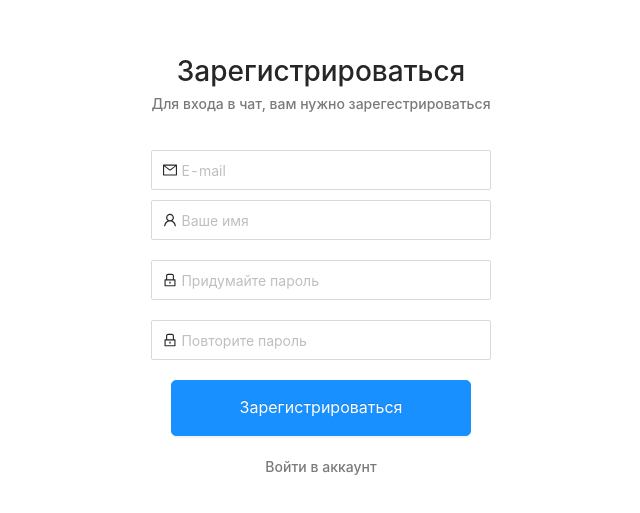
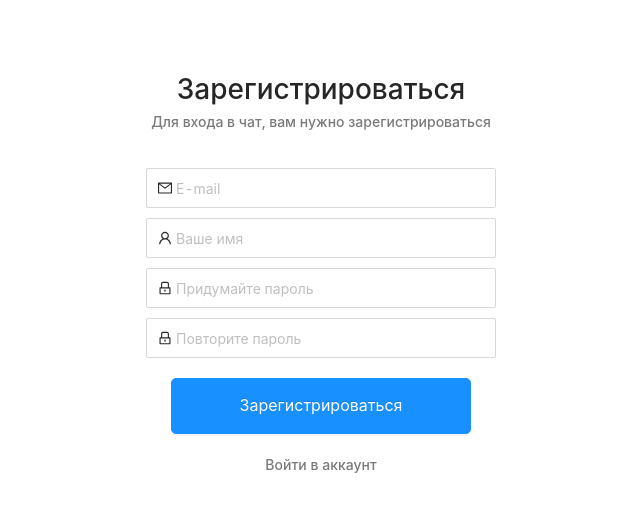
Before and after one commit to Cryfear/react-chat, a React (Create React App) app: page /registration in a window 1280 px wide. Shown: the part 133-646 px from the top of the page, without its empty margins (319-959 px from the left). Built offline with nearby package versions, Linux system fonts and the light colour scheme.

Commit message:
registration success page added

```diff
--- a/src/pages/Auth/Auth.scss
+++ b/src/pages/Auth/Auth.scss
@@ -27,9 +27,9 @@
     }
   }
 
-  .loginF__wrapper {
+  .login__wrapper {
     height: 400px;
-    width: 300px;
+    width: 350px;
   }
 
   .auth__form {
--- a/src/pages/Auth/Login/Login.tsx
+++ b/src/pages/Auth/Login/Login.tsx
@@ -1,14 +1,14 @@
 import React from "react";
 import TypicalButton from "../../../components/Button/TypicalButton";
-import AuthForm from "./AuthForm";
-import {Link} from 'react-router-dom';
+import LoginForm from "./LoginForm";
+import { Link } from "react-router-dom";
 
-const Login: React.FC = (props) => {
+const Login = () => {
   return (
     <div className="login__wrapper">
       <h1 className="auth__mainTitle">Войти в аккаунт</h1>
       <h4 className="auth__loginTitle">Пожалуйста, войдите в свой аккаунт</h4>
-      <AuthForm />
+      <LoginForm />
       <TypicalButton classes="auth__button-active" children="Войти в аккаунт" />
       <h4 className="auth__registrationTitle">
         <Link to="registration">Зарегистрироваться</Link>
--- a/src/pages/Auth/Login/AuthForm.tsx
+++ b/src/pages/Auth/Login/LoginForm.tsx
@@ -3,7 +3,7 @@ import { Form } from "antd";
 import { Input } from "antd";
 import { UserOutlined, LockOutlined } from "@ant-design/icons";
 
-const AuthForm: React.FC = (props) => {
+const AuthForm = () => {
   return (
     <div className="auth__form">
       <Form name="normal_login">
--- a/src/pages/Auth/Registration/RegistationSucces.tsx
+++ b/src/pages/Auth/Registration/RegistationSucces.tsx
@@ -1,7 +1,27 @@
 import React from "react";
+import { ExclamationCircleOutlined } from "@ant-design/icons";
 
-const RegistrationSucces: React.FC = (props) => {
-  return <div>wait mail from your email</div>;
+const RegistrationSucces = () => {
+  return (
+    <div className="login__wrapper">
+      <h1 className="auth__mainTitle">Регистрация</h1>
+      <h4 className="auth__loginTitle">
+        Для входа в чат, вам нужно зарегестрироваться
+      </h4>
+      <ExclamationCircleOutlined
+        style={{
+          color: "blue",
+          fontSize: "40px",
+          marginTop: "60px",
+          marginBottom: "30px",
+        }}
+      />
+      <h2 className="auth__mainTitle">Подтвердите свой аккаунт</h2>
+      <h4 className="auth__loginTitle">
+        На вашу почту отправлено письмо с ссылкой на подтверждение аккаунта
+      </h4>
+    </div>
+  );
 };
 
 export default RegistrationSucces;
--- a/src/pages/Auth/Registration/Registration.tsx
+++ b/src/pages/Auth/Registration/Registration.tsx
@@ -1,36 +1,18 @@
 import React from "react";
-import { Form, Input } from "antd";
-import { UserOutlined, LockOutlined, MailOutlined } from "@ant-design/icons";
+import RegistrationForm from "./RegistrationForm";
 import TypicalButton from "../../../components/Button/TypicalButton";
-import {Link} from 'react-router-dom';
+import { Link } from "react-router-dom";
+import RegistrationSucces from "./RegistationSucces";
 
-const Registration: React.FC = (props) => {
-  return (
-    <Form name="normal_login">
+const Registration = () => {
+  let success: boolean = false;
+  return !success ? (
+    <div className="login__wrapper">
       <h1 className="auth__mainTitle">Зарегистрироваться</h1>
       <h4 className="auth__loginTitle">
-        Для входа в чат, вам нужно зарегестрироваться
+        Для входа в чат, вам нужно зарегистрироваться
       </h4>
-      <Form.Item name="username" className="form__username">
-        <Input prefix={<MailOutlined />} placeholder="E-mail" />
-      </Form.Item>
-      <Form.Item name="password" className="form__password">
-        <Input prefix={<UserOutlined />} placeholder="Ваше имя" />
-      </Form.Item>
-      <Form.Item name="password" className="form__password">
-        <Input
-          prefix={<LockOutlined />}
-          type="password"
-          placeholder="Придумайте пароль"
-        />
-      </Form.Item>
-      <Form.Item name="password" className="form__password">
-        <Input
-          prefix={<LockOutlined />}
-          type="password"
-          placeholder="Повторите пароль"
-        />
-      </Form.Item>
+      <RegistrationForm />
       <TypicalButton
         classes="auth__button-active"
         children="Зарегистрироваться"
@@ -38,7 +20,9 @@ const Registration: React.FC = (props) => {
       <h4 className="auth__registrationTitle">
         <Link to="/">Войти в аккаунт</Link>
       </h4>
-    </Form>
+    </div>
+  ) : (
+    <RegistrationSucces />
   );
 };
 
--- /dev/null
+++ b/src/pages/Auth/Registration/RegistrationForm.tsx
@@ -0,0 +1,32 @@
+import React from "react";
+import { Form, Input } from "antd";
+import { UserOutlined, LockOutlined, MailOutlined } from "@ant-design/icons";
+
+const RegistrationForm: React.FC = (props) => {
+  return (
+    <Form name="normal_login">
+      <Form.Item name="username" className="form__username">
+        <Input prefix={<MailOutlined />} placeholder="E-mail" />
+      </Form.Item>
+      <Form.Item name="password" className="form__username">
+        <Input prefix={<UserOutlined />} placeholder="Ваше имя" />
+      </Form.Item>
+      <Form.Item name="password" className="form__username">
+        <Input
+          prefix={<LockOutlined />}
+          type="password"
+          placeholder="Придумайте пароль"
+        />
+      </Form.Item>
+      <Form.Item name="password" className="form__password">
+        <Input
+          prefix={<LockOutlined />}
+          type="password"
+          placeholder="Повторите пароль"
+        />
+      </Form.Item>
+    </Form>
+  );
+};
+
+export default RegistrationForm;
```
